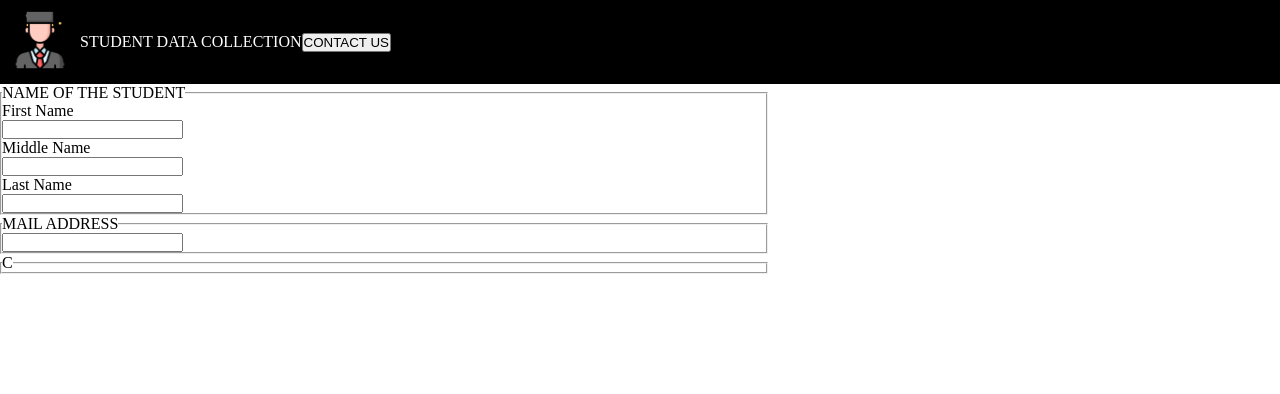
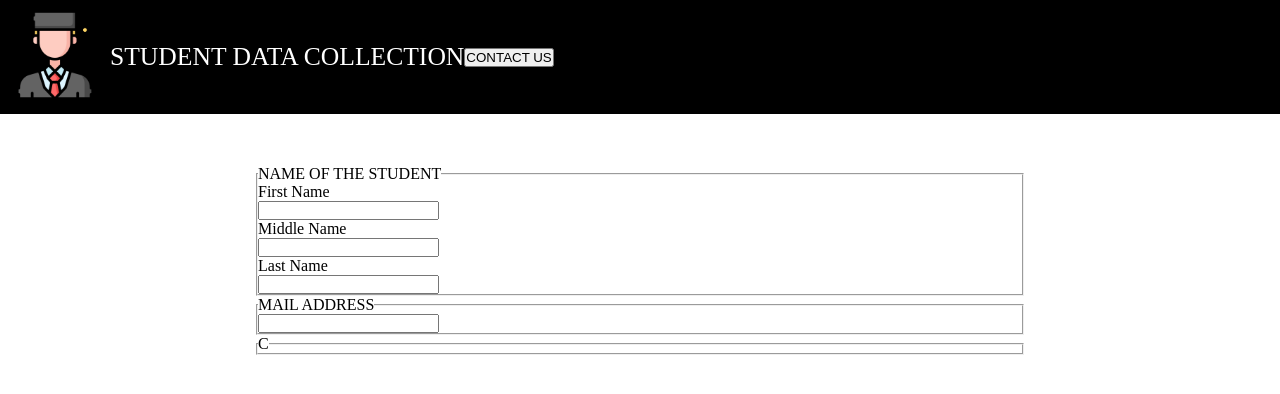
Before and after one commit to tanishhky/StudentForm, a plain HTML site: page index.html in a window 1280 px wide. Drawn offline with Linux system fonts and the light colour scheme.

Commit message:
Update style.css

```diff
--- a/style.css
+++ b/style.css
@@ -6,6 +6,9 @@ nav{
     background-color: black;
     color: white;
     width: 100%;
+}
+.heading{
+    font-size: 2vw;
 }
 nav ul{
     list-style: none;
@@ -19,13 +22,16 @@ nav ul li{
     padding: 0%;
 }
 nav img{
-    width: 60px;
+    width: 90px;
     margin:10px 10px 10px 10px;
 }
 
-.formContainer{
-    align-self: center;
-    align-content: center;
-    align-content: center;
+.contactus{
+    height:100%;
+}
+
+.formContainer form {
+    margin: 4% auto;
     width: 60%;
+
 }
```
